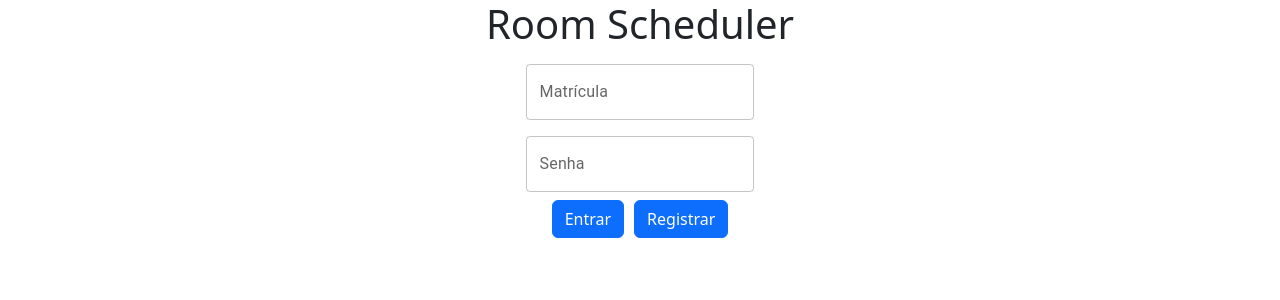
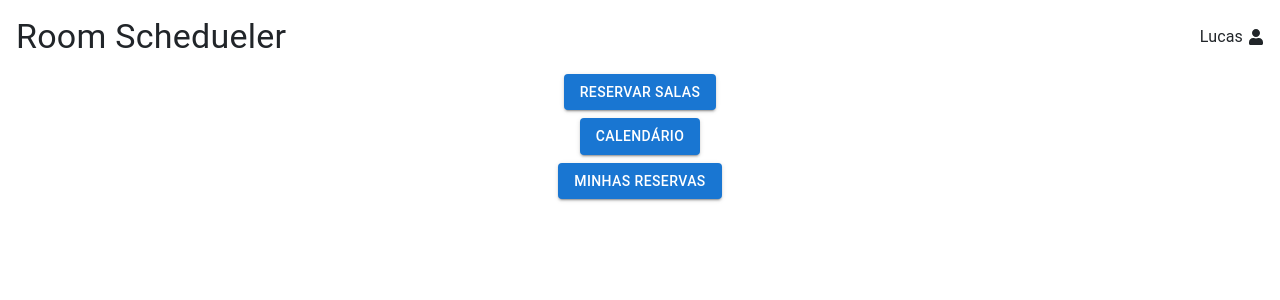
Before and after one commit to Zerus97/PF2, a React (Vite) app in the folder rs_v6/Frontend/Room_Schedueler/: page / in a window 1280 px wide. Shown: the top 300 px of the page. Built offline with nearby package versions, Linux system fonts and the light colour scheme.

Commit message:
added main menu screen and progress with backend

```diff
--- a/rs_v6/Frontend/Room_Schedueler/package.json
+++ b/rs_v6/Frontend/Room_Schedueler/package.json
@@ -15,7 +15,8 @@
     "@mui/material": "^5.15.15",
     "bootstrap": "^5.3.3",
     "react": "^18.2.0",
-    "react-dom": "^18.2.0"
+    "react-dom": "^18.2.0",
+    "react-icons": "^5.1.0"
   },
   "devDependencies": {
     "@types/react": "^18.2.66",
--- a/rs_v6/Frontend/Room_Schedueler/src/App.tsx
+++ b/rs_v6/Frontend/Room_Schedueler/src/App.tsx
@@ -1,7 +1,12 @@
-import Login from "./LoginScreen"
+//import Login from "./screens/LoginScreen";
+import MainMenu from "./screens/MainMenu";
 
 function App() {
-    return <div><Login></Login></div>
+  return (
+    <div>
+      <MainMenu user={"Lucas"}></MainMenu>
+    </div>
+  );
 }
 
 export default App;
--- /dev/null
+++ b/rs_v6/Frontend/Room_Schedueler/src/screens/MainMenu.tsx
@@ -0,0 +1,65 @@
+import { Box, Button, Typography } from "@mui/material";
+import { FaUser } from "react-icons/fa";
+
+interface Props {
+  user: string;
+}
+
+function MainMenu({ user }: Props) {
+  return (
+    <>
+      <Box
+        component="form"
+        sx={{
+          display: "flex",
+          flexDirection: "row",
+          //backgroundColor: "lightblue",
+          p: 2,
+        }}
+        noValidate
+        autoComplete="off"
+      >
+        <Typography variant="h4" sx={{ flexGrow: 1 }}>
+          Room Schedueler
+        </Typography>
+        <Box sx={{ display: "flex", alignItems: "center" }}>
+          <Typography>{user}</Typography>
+          <FaUser style={{ marginLeft: "5px" }} />
+        </Box>
+      </Box>
+      <Box
+        component={"form"}
+        sx={{
+          display: "flex",
+          flexDirection: "column",
+          //backgroundColor: "lightcoral",
+          alignItems: "center",
+        }}
+      >
+        <Button
+          variant="contained"
+          sx={{ width: "fit-content", mb: 1 }}
+          onClick={() => console.log("Clicked")}
+        >
+          Reservar Salas
+        </Button>
+        <Button
+          variant="contained"
+          sx={{ width: "fit-content", mb: 1 }}
+          onClick={() => console.log("Clicked")}
+        >
+          Calendário
+        </Button>
+        <Button
+          variant="contained"
+          sx={{ width: "fit-content" }}
+          onClick={() => console.log("Clicked")}
+        >
+          Minhas Reservas
+        </Button>
+      </Box>
+    </>
+  );
+}
+
+export default MainMenu;
```
Also changed, not shown: rs_v6/Frontend/Room_Schedueler/src/screens/LoginScreen.tsx (renamed from rs_v6/Frontend/Room_Schedueler/src/LoginScreen.tsx), 1 other file (tests, documents, lock files or other folders).
